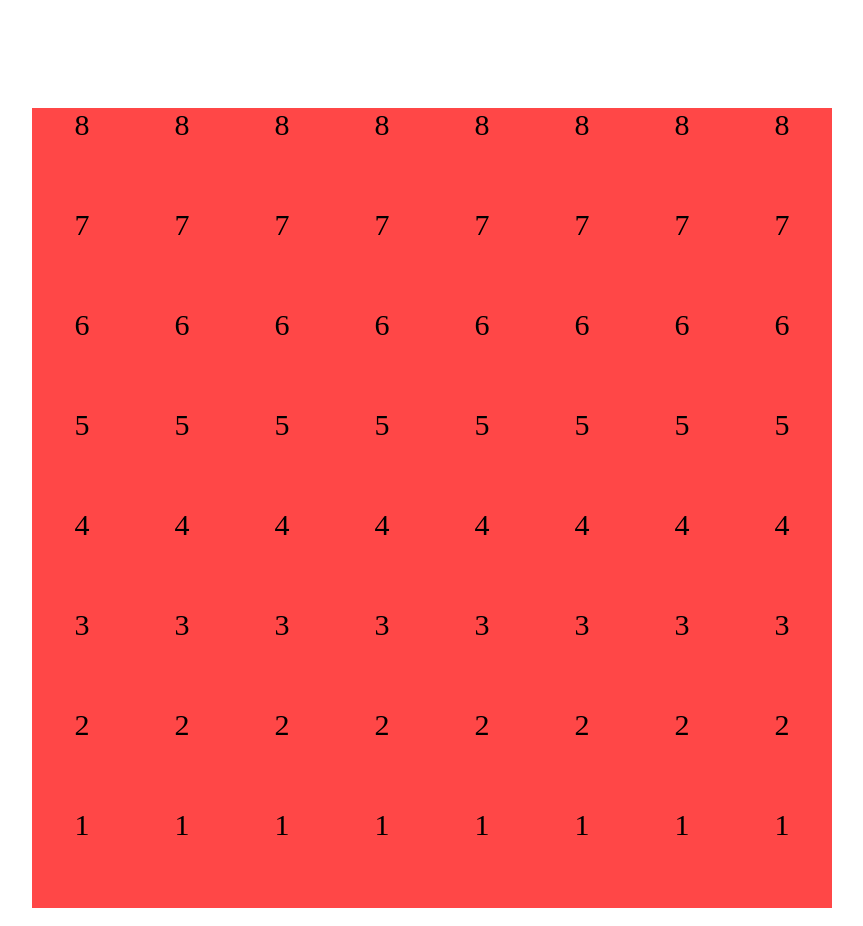
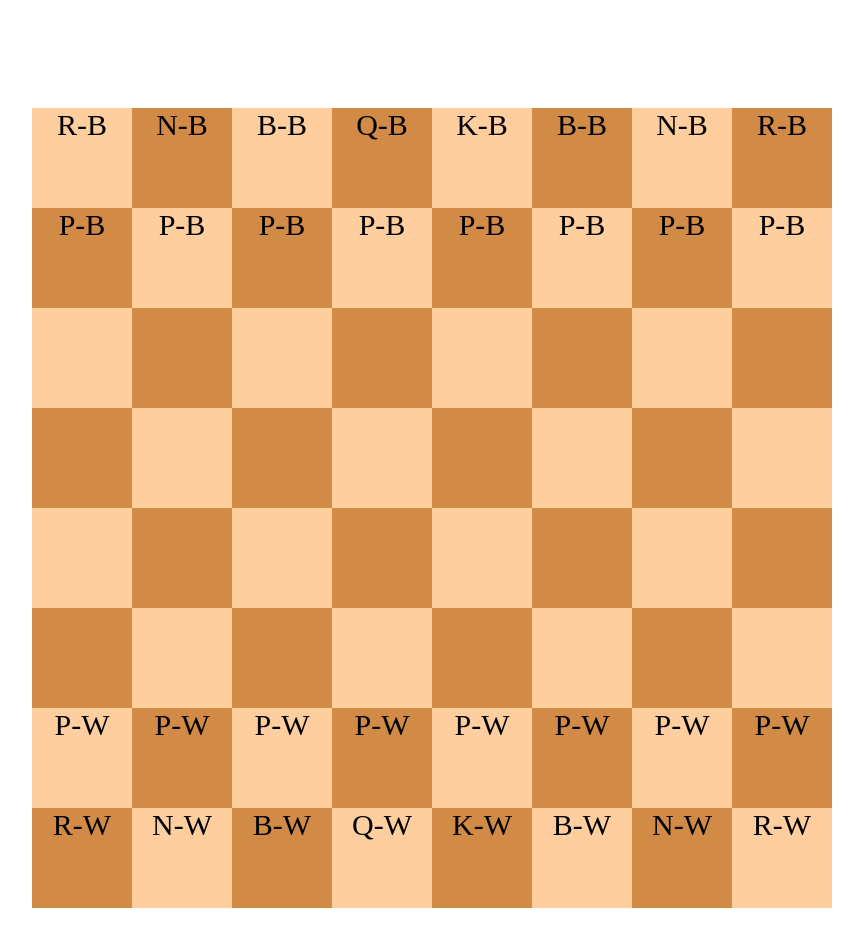
Before and after one commit to steamboat90/Chess, a plain HTML site: page index.html in a window 1280 px wide. Shown: the whole page, without its empty margins (292-1155 px from the left). Drawn offline with Linux system fonts and the light colour scheme.

Commit message:
Added arrays

```diff
--- a/app.js
+++ b/app.js
@@ -0,0 +1,56 @@
+
+var player = "W";
+
+var columns = ["a", "b", "c", "d", "e", "f", "g", "h"];
+
+var board = [["R-W", "N-W", "B-W", "Q-W", "K-W", "B-W", "N-W", "R-W"],
+            ["P-W", "P-W", "P-W", "P-W", "P-W", "P-W", "P-W", "P-W"],
+            ["", "", "", "", "", "", "", ""],
+            ["", "", "", "", "", "", "", ""],
+            ["", "", "", "", "", "", "", ""],
+            ["", "", "", "", "", "", "", ""],
+            ["P-B", "P-B", "P-B", "P-B", "P-B", "P-B", "P-B", "P-B"],
+            ["R-B", "N-B", "B-B", "Q-B", "K-B", "B-B", "N-B", "R-B"]]
+
+
+
+function addClickHandler(col, row){
+
+    //This gets the letter associated with each column, adds it to the row associated with the column
+    //  and responds to clicks from the user.
+    document.getElementById(columns[col] + row).onclick = function(){
+        alert(columns[col] + row);
+
+        //Display the possible moves of the piece that the user has clicked on
+        var piece = board[row-1][col];
+
+        //Calculate possible moves of each variant of chess piece
+        if(piece.includes("P")){
+            //If the move is valid
+
+        }
+    }
+}
+
+function fillBoard(){
+    for(var i = 0; i < 8; i++){
+        for(var j = 0; j < 8; j++){
+            document.getElementById(columns[i] + (j + 1)).innerHTML = board[j][i];
+        }
+    }
+}
+
+function switchPlayer(){
+    if(player === "W"){
+        player = "B";
+    } else {
+        player === "W";
+    }
+}
+
+for(var i = 0; i < 8; i++){
+    for(var j = 1; j <= 8; j++){
+        addClickHandler(i, j);
+    }
+}
+fillBoard();
--- a/index.html
+++ b/index.html
@@ -6,85 +6,85 @@
 
 <body>
     <div class="grid-container">
-        <div class="grid-item" id="a8">8</div>
-        <div class="grid-item" id="b8">8</div>
-        <div class="grid-item" id="c8">8</div>
-        <div class="grid-item" id="d8">8</div>
-        <div class="grid-item" id="e8">8</div>
-        <div class="grid-item" id="f8">8</div>
-        <div class="grid-item" id="g8">8</div>
-        <div class="grid-item" id="h8">8</div>
+        <div class="grid-item-light" id="a8">8</div>
+        <div class="grid-item-dark" id="b8">8</div>
+        <div class="grid-item-light" id="c8">8</div>
+        <div class="grid-item-dark" id="d8">8</div>
+        <div class="grid-item-light" id="e8">8</div>
+        <div class="grid-item-dark" id="f8">8</div>
+        <div class="grid-item-light" id="g8">8</div>
+        <div class="grid-item-dark" id="h8">8</div>
 
 
-        <div class="grid-item" id="a7">7</div>
-        <div class="grid-item" id="b7">7</div>
-        <div class="grid-item" id="c7">7</div>
-        <div class="grid-item" id="d7">7</div>
-        <div class="grid-item" id="e7">7</div>
-        <div class="grid-item" id="f7">7</div>
-        <div class="grid-item" id="g7">7</div>
-        <div class="grid-item" id="h7">7</div>
+        <div class="grid-item-dark" id="a7">7</div>
+        <div class="grid-item-light" id="b7">7</div>
+        <div class="grid-item-dark" id="c7">7</div>
+        <div class="grid-item-light" id="d7">7</div>
+        <div class="grid-item-dark" id="e7">7</div>
+        <div class="grid-item-light" id="f7">7</div>
+        <div class="grid-item-dark" id="g7">7</div>
+        <div class="grid-item-light" id="h7">7</div>
 
 
-        <div class="grid-item" id="a6">6</div>
-        <div class="grid-item" id="b6">6</div>
-        <div class="grid-item" id="c6">6</div>
-        <div class="grid-item" id="d6">6</div>
-        <div class="grid-item" id="e6">6</div>
-        <div class="grid-item" id="f6">6</div>
-        <div class="grid-item" id="g6">6</div>
-        <div class="grid-item" id="h6">6</div>
+        <div class="grid-item-light" id="a6">6</div>
+        <div class="grid-item-dark" id="b6">6</div>
+        <div class="grid-item-light" id="c6">6</div>
+        <div class="grid-item-dark" id="d6">6</div>
+        <div class="grid-item-light" id="e6">6</div>
+        <div class="grid-item-dark" id="f6">6</div>
+        <div class="grid-item-light" id="g6">6</div>
+        <div class="grid-item-dark" id="h6">6</div>
 
 
-        <div class="grid-item" id="a5">5</div>
-        <div class="grid-item" id="b5">5</div>
-        <div class="grid-item" id="c5">5</div>
-        <div class="grid-item" id="d5">5</div>
-        <div class="grid-item" id="e5">5</div>
-        <div class="grid-item" id="f5">5</div>
-        <div class="grid-item" id="g5">5</div>
-        <div class="grid-item" id="h5">5</div>
+        <div class="grid-item-dark" id="a5">5</div>
+        <div class="grid-item-light" id="b5">5</div>
+        <div class="grid-item-dark" id="c5">5</div>
+        <div class="grid-item-light" id="d5">5</div>
+        <div class="grid-item-dark" id="e5">5</div>
+        <div class="grid-item-light" id="f5">5</div>
+        <div class="grid-item-dark" id="g5">5</div>
+        <div class="grid-item-light" id="h5">5</div>
 
 
-        <div class="grid-item" id="a4">4</div>
-        <div class="grid-item" id="b4">4</div>
-        <div class="grid-item" id="c4">4</div>
-        <div class="grid-item" id="d4">4</div>
-        <div class="grid-item" id="e4">4</div>
-        <div class="grid-item" id="f4">4</div>
-        <div class="grid-item" id="g4">4</div>
-        <div class="grid-item" id="h4">4</div>
+        <div class="grid-item-light" id="a4">4</div>
+        <div class="grid-item-dark" id="b4">4</div>
+        <div class="grid-item-light" id="c4">4</div>
+        <div class="grid-item-dark" id="d4">4</div>
+        <div class="grid-item-light" id="e4">4</div>
+        <div class="grid-item-dark" id="f4">4</div>
+        <div class="grid-item-light" id="g4">4</div>
+        <div class="grid-item-dark" id="h4">4</div>
 
 
-        <div class="grid-item" id="a3">3</div>
-        <div class="grid-item" id="b3">3</div>
-        <div class="grid-item" id="c3">3</div>
-        <div class="grid-item" id="d3">3</div>
-        <div class="grid-item" id="e3">3</div>
-        <div class="grid-item" id="f3">3</div>
-        <div class="grid-item" id="g3">3</div>
-        <div class="grid-item" id="h3">3</div>
+        <div class="grid-item-dark" id="a3">3</div>
+        <div class="grid-item-light" id="b3">3</div>
+        <div class="grid-item-dark" id="c3">3</div>
+        <div class="grid-item-light" id="d3">3</div>
+        <div class="grid-item-dark" id="e3">3</div>
+        <div class="grid-item-light" id="f3">3</div>
+        <div class="grid-item-dark" id="g3">3</div>
+        <div class="grid-item-light" id="h3">3</div>
 
 
-        <div class="grid-item" id="a2">2</div>
-        <div class="grid-item" id="b2">2</div>
-        <div class="grid-item" id="c2">2</div>
-        <div class="grid-item" id="d2">2</div>
-        <div class="grid-item" id="e2">2</div>
-        <div class="grid-item" id="f2">2</div>
-        <div class="grid-item" id="g2">2</div>
-        <div class="grid-item" id="h2">2</div>
+        <div class="grid-item-light" id="a2">2</div>
+        <div class="grid-item-dark" id="b2">2</div>
+        <div class="grid-item-light" id="c2">2</div>
+        <div class="grid-item-dark" id="d2">2</div>
+        <div class="grid-item-light" id="e2">2</div>
+        <div class="grid-item-dark" id="f2">2</div>
+        <div class="grid-item-light" id="g2">2</div>
+        <div class="grid-item-dark" id="h2">2</div>
 
 
-        <div class="grid-item" id="a1">1</div>
-        <div class="grid-item" id="b1">1</div>
-        <div class="grid-item" id="c1">1</div>
-        <div class="grid-item" id="d1">1</div>
-        <div class="grid-item" id="e1">1</div>
-        <div class="grid-item" id="f1">1</div>
-        <div class="grid-item" id="g1">1</div>
-        <div class="grid-item" id="h1">1</div>
+        <div class="grid-item-dark" id="a1">1</div>
+        <div class="grid-item-light" id="b1">1</div>
+        <div class="grid-item-dark" id="c1">1</div>
+        <div class="grid-item-light" id="d1">1</div>
+        <div class="grid-item-dark" id="e1">1</div>
+        <div class="grid-item-light" id="f1">1</div>
+        <div class="grid-item-dark" id="g1">1</div>
+        <div class="grid-item-light" id="h1">1</div>
       </div>
 
-    <script src="js/app.js"></script>
+    <script src="app.js"></script>
 </body>
--- a/style/main.css
+++ b/style/main.css
@@ -8,10 +8,18 @@
     padding-top: 100px;
   }
 
-  .grid-item {
-    background-color: rgba(255, 25, 25, 0.8);
+  .grid-item-light {
+    background-color: rgba(255, 206, 158);
     border: 0px solid rgba(0, 0, 0, 0.8);
     padding: auto;
     font-size: 30px;
     text-align: center;
   }
+
+  .grid-item-dark {
+    background-color: rgba(209, 139, 71);
+    border: 0px solid rgba(0, 0, 0, 0.8);
+    padding: auto;
+    font-size: 30px;
+    text-align: center;
+  }
```
